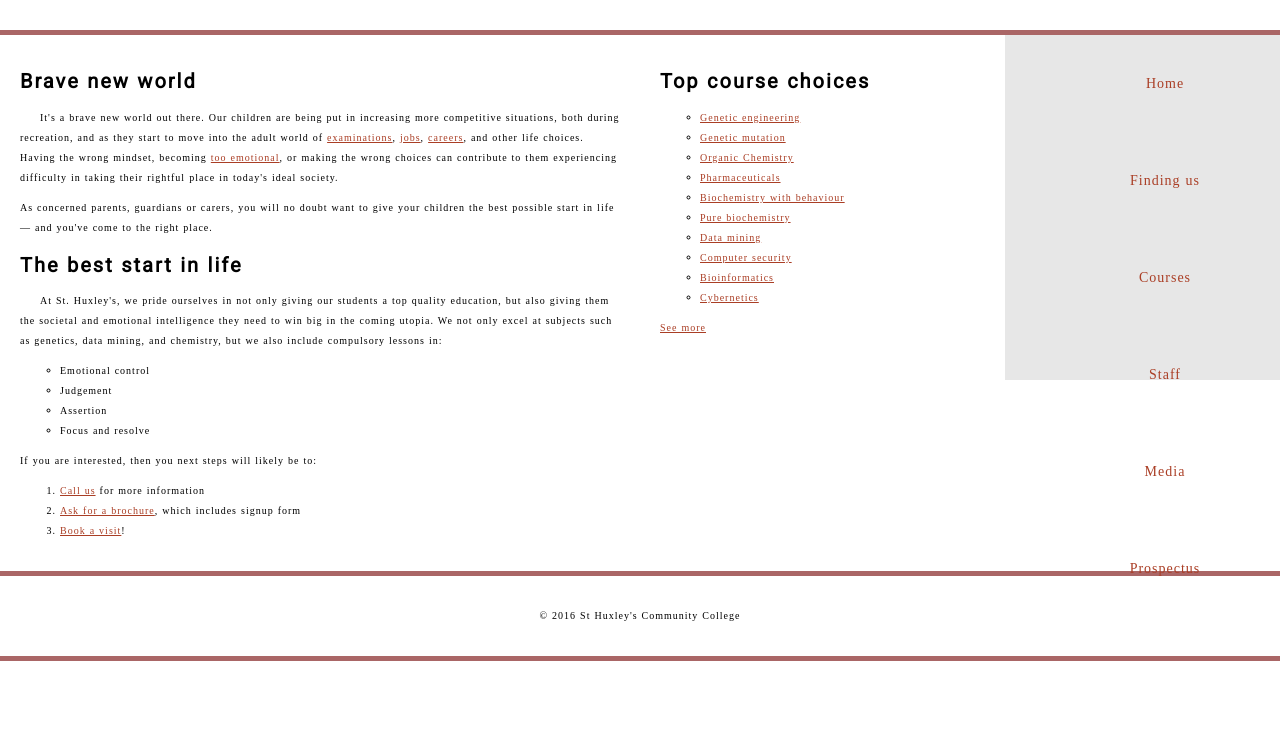
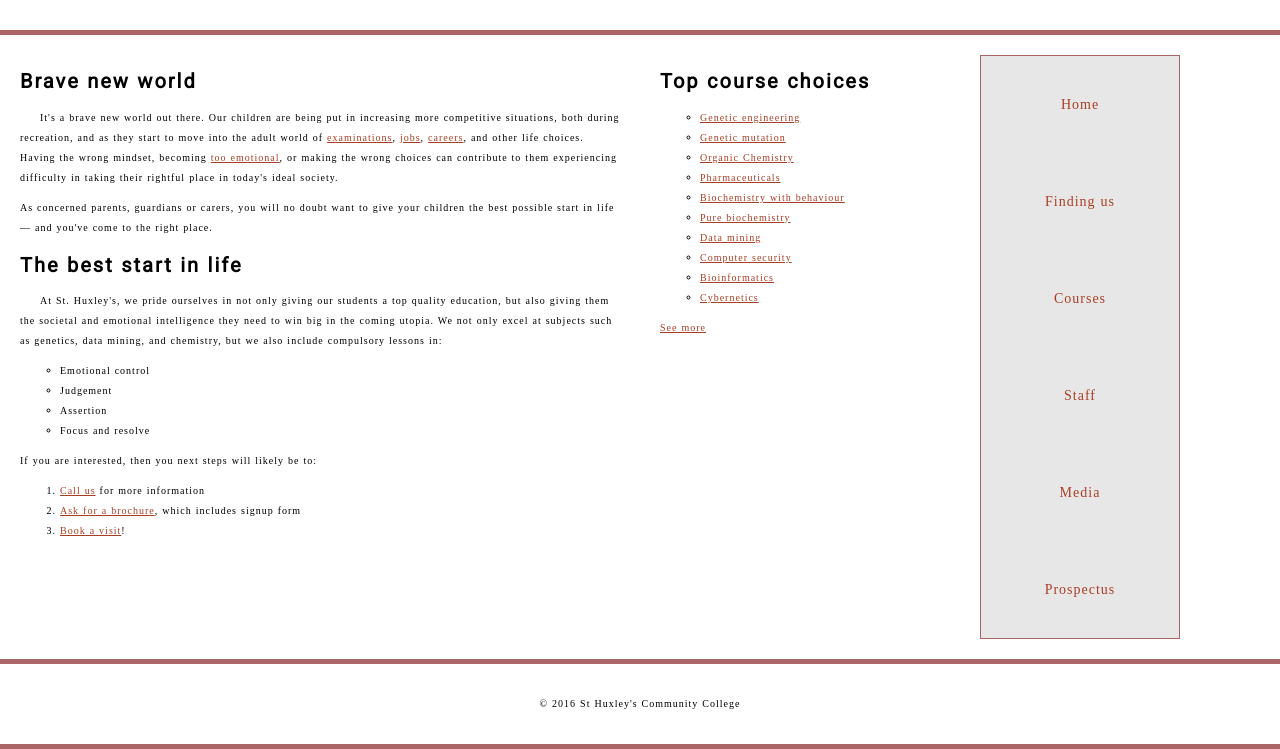
Before and after one commit to HayleighBaugh/Module-5---CollegePage, a plain HTML site: page index.html in a window 1280 px wide. Shown: the part 62-811 px from the top of the page. Drawn offline with Linux system fonts and the light colour scheme; a web font is replaced by a local one.

Commit message:
Finished

```diff
--- a/style.css
+++ b/style.css
@@ -36,7 +36,6 @@ width: 25%;
 }
 
 nav {
-  float: left;
   width: 25%;
 }
 
@@ -67,13 +66,13 @@ h2{
   font-size: 2rem;
   letter-spacing: 2px;
 }
-/* all links color */
+/*Styling to different link states*/
 a{
   color: #AA3E25;
   outline: none;
 }
 a:visited{
-  color: #95280F;
+  color: black;;
 }
 
 a:focus{
@@ -95,16 +94,18 @@ ul{
     line-height: 20px;
     list-style-type: circle;
 }
+
+/*overall styling to nav*/
 nav ul {
     list-style-type: none;
-    margin:-20px 0px 0px 25px;
+    margin: 0;
     padding: 0;
-    width: 25%;
-    background-color: #E7E7E7;
-    position: fixed;
-    height:43.1%;
+    width: 200px;
+    background-color: #e7e7e7;
+      border: 1px solid #a66;
 }
 
+/* styling to links in nav*/
 nav li a {
     display: block;
     color: #black;
@@ -114,12 +115,8 @@ nav li a {
     text-align: center;
 }
 
-nav li a.active {
-    background-color: black;
-    color: #a66;
-}
-
-nav li a:hover:not(.active) {
+/* styling to links when hovered in nav*/
+nav li a:hover {
     background-color: #a66;
     color: white;
 }
```
